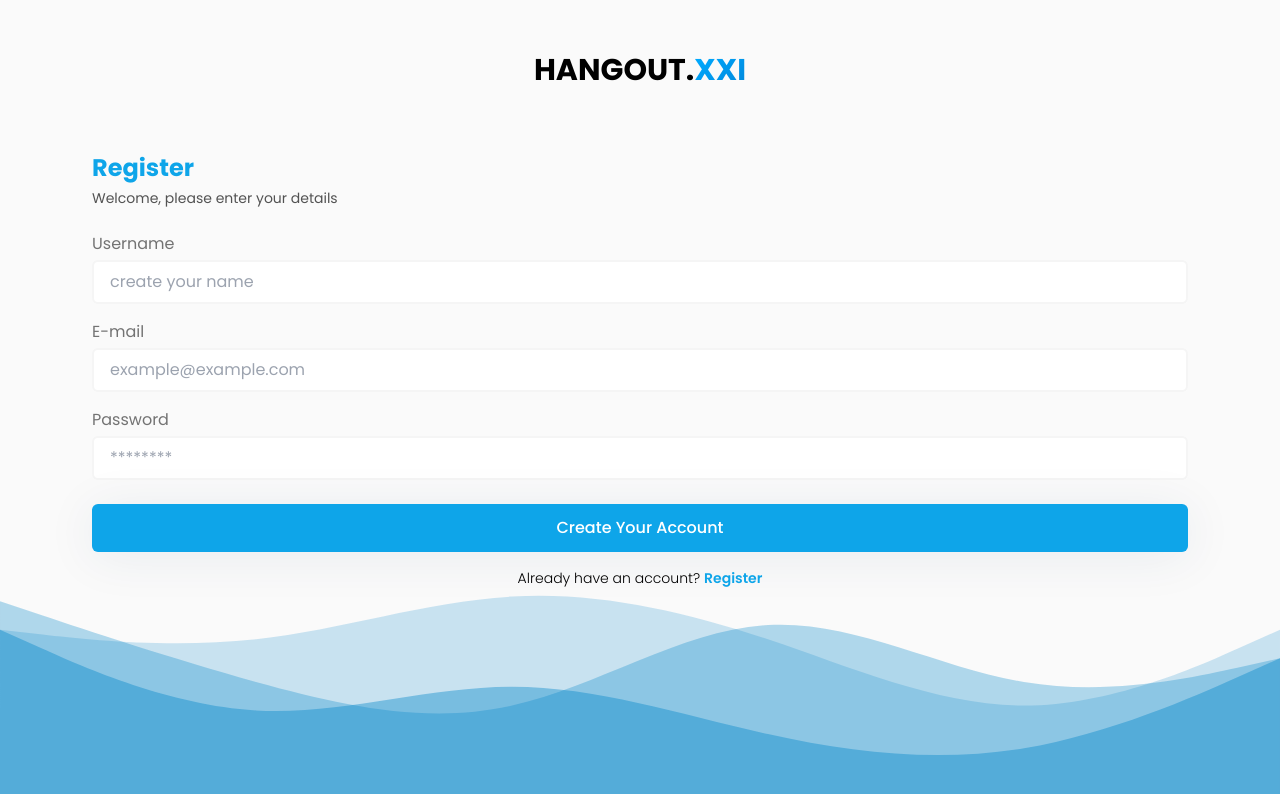
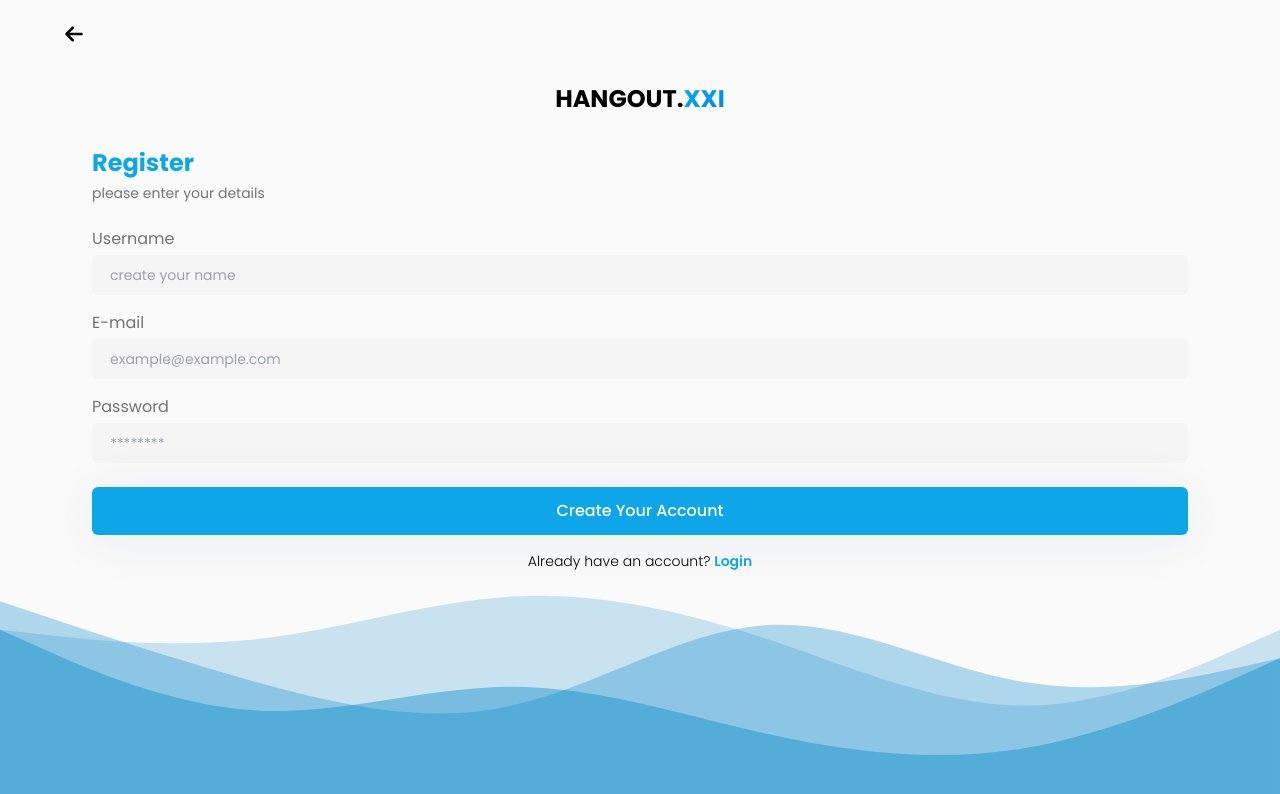
Before and after one commit to bryanberlandro/HangOut-XXI, a React (Vite) app: page /register in a window 1280 px wide. Shown: the top 794 px of the page. Built offline with nearby package versions, Linux system fonts and the light colour scheme.

Commit message:
Add UI in Login And Register

```diff
--- a/src/components/Elements/Button/ButtonEl.jsx
+++ b/src/components/Elements/Button/ButtonEl.jsx
@@ -2,7 +2,7 @@
 export function ButtonEl({value}){
     return(
         <>
-        <button className="py-3 bg-btn rounded-md text-white font-medium transition-all duration-200 shadow-soft hover:bg-btn-focus hover:scale-[.98] mt-2">
+        <button className="py-3 bg-btn rounded-md text-white font-medium transition-all duration-200 shadow-soft btn-component">
             {value}
         </button>
         </>
--- a/src/components/Elements/Input/InputEl..jsx
+++ b/src/components/Elements/Input/InputEl..jsx
@@ -1,6 +1,6 @@
 /* eslint-disable react/prop-types */
 export function InputEl({type, name, id, placeholder}){
     return (
-        <input type={type} name={name} id={id} placeholder={placeholder} className="border-2 border-neutral-100 px-4 transition-all duration-150 py-2 rounded-md focus:border-btn-focus hover:border-btn focus:scale-105 outline-none"/>
+        <input type={type} name={name} id={id} placeholder={placeholder} className="border-2 border-neutral-100 px-4 transition-all duration-150 py-2 rounded-md bg-neutral-100 text-sm focus:border-btn-focus hover:border-btn focus:scale-105 outline-none"/>
     )
 }
--- a/src/components/Fragments/FormLogin.jsx
+++ b/src/components/Fragments/FormLogin.jsx
@@ -1,11 +1,11 @@
-import { Link } from "react-router-dom";
+/* eslint-disable react/prop-types */
 import { ButtonEl } from "../Elements/Button/ButtonEl";
 import InputForm from "../Elements/Input";
 
 export default function FormLogin(){
     return (
         <>
-        <div className="flex flex-col gap-4 mt-6">
+        <div className="flex flex-col gap-3 mt-6">
             <InputForm
             type="email"
             name="email"
@@ -26,8 +26,10 @@ export default function FormLogin(){
                 <a href="" className="text-btn text-sm">forget your password?</a>
             </div>
             <ButtonEl value={"LOGIN"}/>
-            <div className="text-center">
-            <h1 className="font-light text-sm">Already have an account? <Link to={"/register"} className="text-btn font-semibold">Register</Link></h1>
+            <div className="w-full text-xs flex items-center justify-center text-neutral-400 gap-2">
+                <div className="bg-neutral-300 w-[40%] h-[2px]"></div>
+                <h1>OR</h1>
+                <div className="bg-neutral-300 w-[40%] h-[2px]"></div>
             </div>
         </div>
         </>
--- a/src/components/Fragments/FormRegister.jsx
+++ b/src/components/Fragments/FormRegister.jsx
@@ -1,4 +1,4 @@
-import { Link } from "react-router-dom";
+/* eslint-disable react/prop-types */
 import { ButtonEl } from "../Elements/Button/ButtonEl";
 import InputForm from "../Elements/Input";
 
@@ -31,9 +31,7 @@ export default function FormRegister(){
             value={"Password"}
             />
             <ButtonEl value={"Create Your Account"}/>
-            <div className="text-center">
-            <h1 className="font-light text-sm">Already have an account? <Link to={"/register"} className="text-btn font-semibold">Register</Link></h1>
-            </div>
+
         </div>
         </>
     )
--- a/src/components/Layouts/AuthLayout.jsx
+++ b/src/components/Layouts/AuthLayout.jsx
@@ -1,16 +1,33 @@
 /* eslint-disable react/prop-types */
 
-export function AuthLayout({title, children}){
+import { FaArrowLeft } from "react-icons/fa6";
+import { Link } from "react-router-dom";
+
+export function AuthLayout({title, children, type}){
+
     return (
-        <div className="rounded-lg w-full py-6 px-7 ">
-            <div className="text-center mb-16">
-            <h1 className="text-3xl font-bold text-black contrast-125">HANGOUT.<span className="bg-gradient-to-br from-btn to-btn-focus bg-clip-text text-transparent">XXI</span></h1>
+        <div className="w-full px-7 h-[100dhv]">
+            <div className="text-center mb-8 flex items-center justify-center pt-[5%]">
+            <Link to='/'>
+            <FaArrowLeft className="absolute top-[3%] left-[5%] text-xl"/>
+            </Link>
+            <h1 className="text-2xl font-bold text-black contrast-125">HANGOUT.<span className="bg-gradient-to-br from-btn to-btn-focus bg-clip-text text-transparent">XXI</span></h1>
             </div>
             <div>
             <h1 className="text-btn text-2xl font-bold">{title}</h1>
-            <p className="text-neutral-600 text-sm mt-1">Welcome, please enter your details</p>
+            <p className="text-neutral-500 text-sm mt-1">please enter your details</p>
             </div>
+
+            <div className="flex flex-col gap-2">
             {children}
+            </div>
+
+            <div className="text-center mt-4">
+            {type === "login"
+                ? <h1 className="font-light text-sm">Do not have an account? <Link to={"/register"} className="text-btn font-semibold">Register</Link></h1>
+                : <h1 className="font-light text-sm">Already have an account? <Link to={"/login"} className="text-btn font-semibold">Login</Link></h1>
+            }
+            </div>
         </div>
     )
 }
--- a/src/components/Notifications.jsx
+++ b/src/components/Notifications.jsx
@@ -2,14 +2,8 @@
 import { FaArrowLeft } from "react-icons/fa6";
 import notif1 from "../assets/img/poster-2.jpg"
 import notif2 from "../assets/img/poster-3.jpeg"
-import { useState } from "react";
 
 export function Notifications({onShowNotification, returnNotification}){
-    const [state, setState] = useState(true)
-
-    // function handleHideNotif(){
-    //     !onShowNotification
-    // }
 
     return(
         <>
@@ -33,7 +27,7 @@ export function Notifications({onShowNotification, returnNotification}){
             <div className="px-[5%] pt-4 ">
                 <h1 className="font-medium">Notifications ( 2 )</h1>
                 <div className="flex flex-col gap-3 mt-4">
-                    <div className="w-full rounded-md h-36 overflow-hidden flex shadow-multiple">
+                    <div className="w-full rounded-md h-32 overflow-hidden flex shadow-multiple">
                         <div className="w-52 h-full">
                             <img src={notif1} alt="" className="w-full h-full object-cover"/>
                         </div>
@@ -45,7 +39,7 @@ export function Notifications({onShowNotification, returnNotification}){
                     </div>
                 </div>
                 <div className="flex flex-col gap-3 mt-4">
-                    <div className="w-full rounded-md h-36 overflow-hidden flex shadow-multiple">
+                    <div className="w-full rounded-md h-32 overflow-hidden flex shadow-multiple">
                         <div className="w-52 h-full">
                             <img src={notif2} alt="" className="w-full h-full object-cover"/>
                         </div>
@@ -56,6 +50,10 @@ export function Notifications({onShowNotification, returnNotification}){
                         </div>
                     </div>
                 </div>
+
+                <div className="text-center">
+                    <h1 className="text-neutral-400 mt-8 text-sm">No more result</h1>
+                </div>
             </div>
         </div>
         </>
--- a/src/components/UpcomingMovie.jsx
+++ b/src/components/UpcomingMovie.jsx
@@ -80,7 +80,7 @@ export function UpcomingMovie(){
             ))}
 
         </Swiper>
-        <div className="custom-pagination flex gap-3 w-full justify-center xl:mt-5">
+        <div className="custom-pagination flex gap-2 w-full justify-center xl:mt-5">
         </div>
         </>
     )
--- a/src/index.css
+++ b/src/index.css
@@ -8,6 +8,10 @@ li {
 
 .scroll-hidden::-webkit-scrollbar{
   display: none
+}
+
+.btn-component {
+  @apply hover:bg-btn-focus hover:scale-[.98] mt-2 focus:outline focus:outline-4 focus:outline-sky-300 focus:bg-sky-700
 }
 
 .swiper-pagination-bullet {
@@ -23,6 +27,7 @@ li {
   border: 1px solid transparent;
 }
 
+
 swiper-slide{
   @apply w-52 h-80 overflow-hidden rounded-lg shadow-soft transition-all duration-500 md:w-72 md:h-[450px]
 }
--- a/src/pages/loginPage.jsx
+++ b/src/pages/loginPage.jsx
@@ -1,12 +1,18 @@
 import { Waves } from "../components/Elements/Waves/Waves";
 import FormLogin from "../components/Fragments/FormLogin";
 import { AuthLayout } from "../components/Layouts/AuthLayout";
+import { ButtonSEO } from "../components/Elements/Button/ButtonSEO";
+import googleLogo from "../assets/img/google.png";
+import emailLogo from "../assets/img/email.png";
 
 export default function LoginPage(){
     return (
-        <div className="w-full h-[100dvh] px-[5%] flex justify-center items-center relative">
-            <AuthLayout title={"Login"}>
+        <div className="w-full h-[100dvh] px-[5%] flex justify-center items-start relative">
+
+            <AuthLayout title={"Login"} type={"login"}>
                 <FormLogin/>
+                <ButtonSEO name={"Google"} image={googleLogo} />
+                <ButtonSEO name={"E-mail"} image={emailLogo} bgColor={"neutral-950"} color={"white"}/>
             </AuthLayout>
             <Waves/>
         </div>
--- a/src/pages/registerPage.jsx
+++ b/src/pages/registerPage.jsx
@@ -4,8 +4,8 @@ import { AuthLayout } from "../components/Layouts/AuthLayout";
 
 export default function RegisterPage(){
     return (
-        <div className="w-full h-[100vh] px-[5%] flex justify-center items-start pt-7">
-            <AuthLayout title={"Register"}>
+        <div className="w-full h-[100dvh] px-[5%] flex justify-center relative items-start pt-7">
+            <AuthLayout title={"Register"} type={"register"}>
                 <FormRegister/>
             </AuthLayout>
             <Waves/>
```
